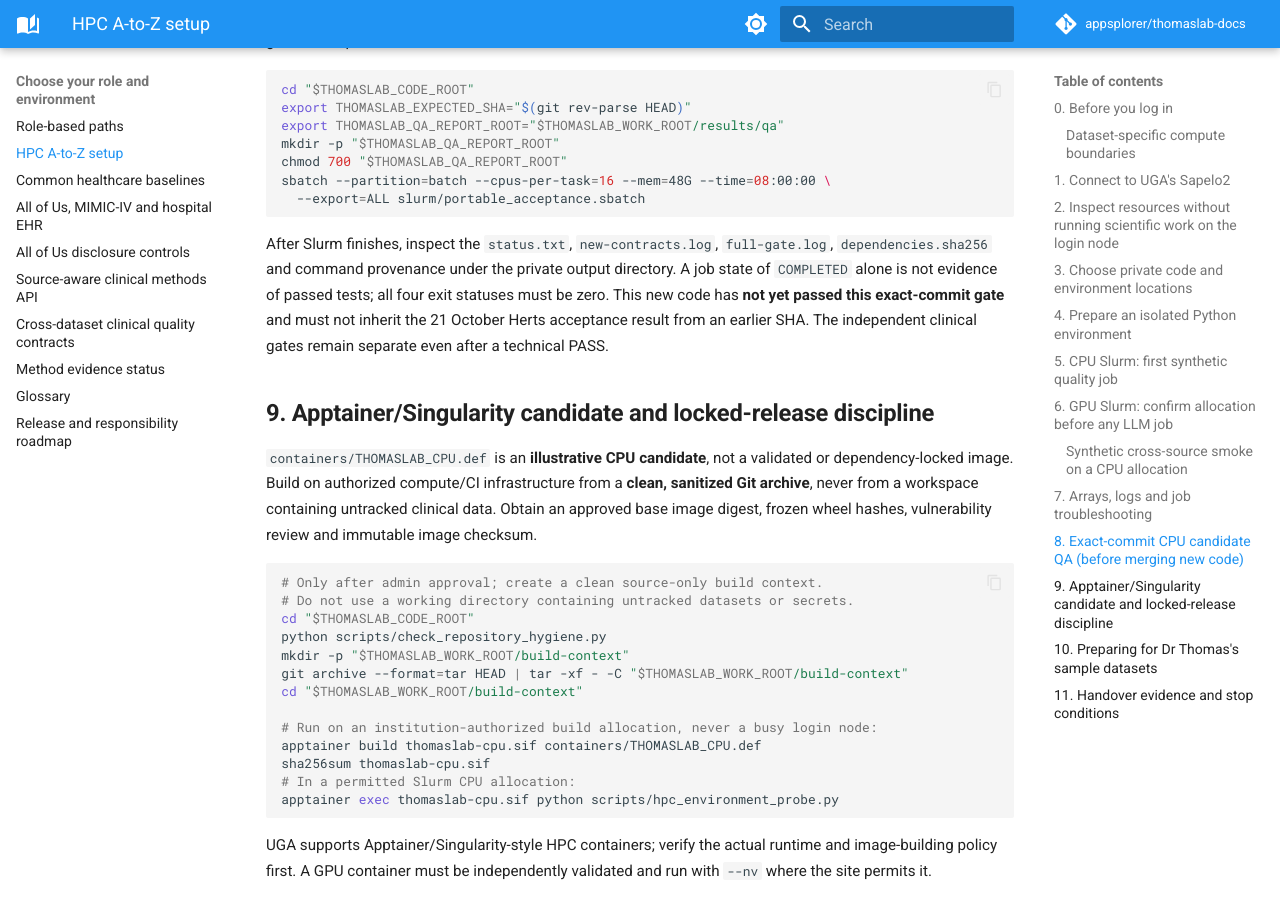
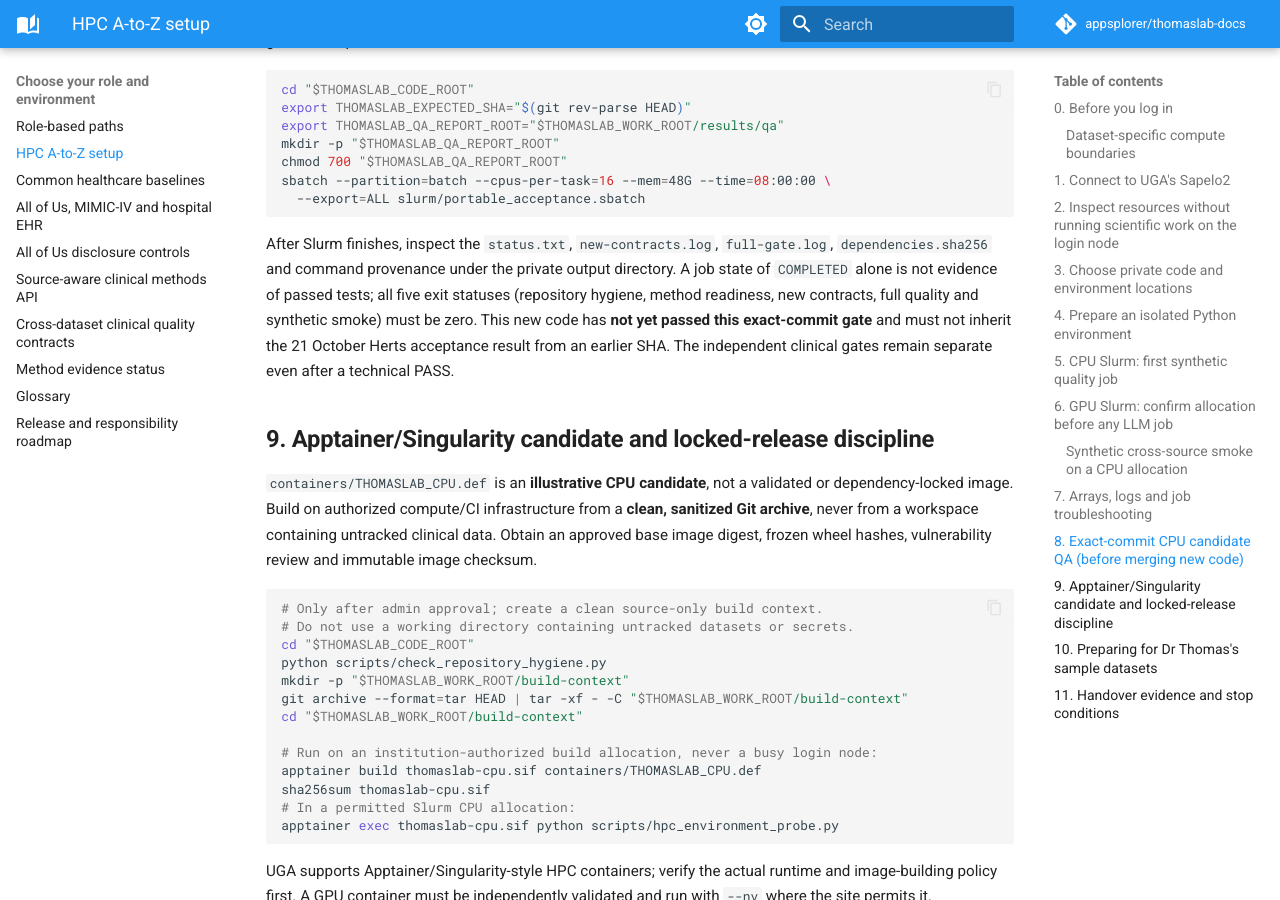
Before and after one commit to appsplorer/thomaslab-docs, an MkDocs documentation site: the page built from docs/guides/hpc-a-to-z.md, in a window 1280 px wide and 900 px high, scrolled down 4164 px. Built offline with MkDocs 1.6.1 and Material for MkDocs 9.7.7, drawn with Linux system fonts in a browser that asks for light colours; comment, search, counter and statistics services are not loaded.

Commit message:
docs(hpc): correct exact-SHA acceptance expectations to all five recorded QA phases

```diff
--- a/docs/guides/hpc-a-to-z.md
+++ b/docs/guides/hpc-a-to-z.md
@@ -219,7 +219,7 @@ sbatch --partition=batch --cpus-per-task=16 --mem=48G --time=08:00:00 \
 After Slurm finishes, inspect the `status.txt`, `new-contracts.log`,
 `full-gate.log`, `dependencies.sha256` and command provenance under the
 private output directory. A job state of `COMPLETED` alone is not evidence
-of passed tests; all four exit statuses must be zero. This new code has **not
+of passed tests; all five exit statuses (repository hygiene, method readiness, new contracts, full quality and synthetic smoke) must be zero. This new code has **not
 yet passed this exact-commit gate** and must not inherit the 21 October Herts
 acceptance result from an earlier SHA. The independent clinical gates remain
 separate even after a technical PASS.
```
